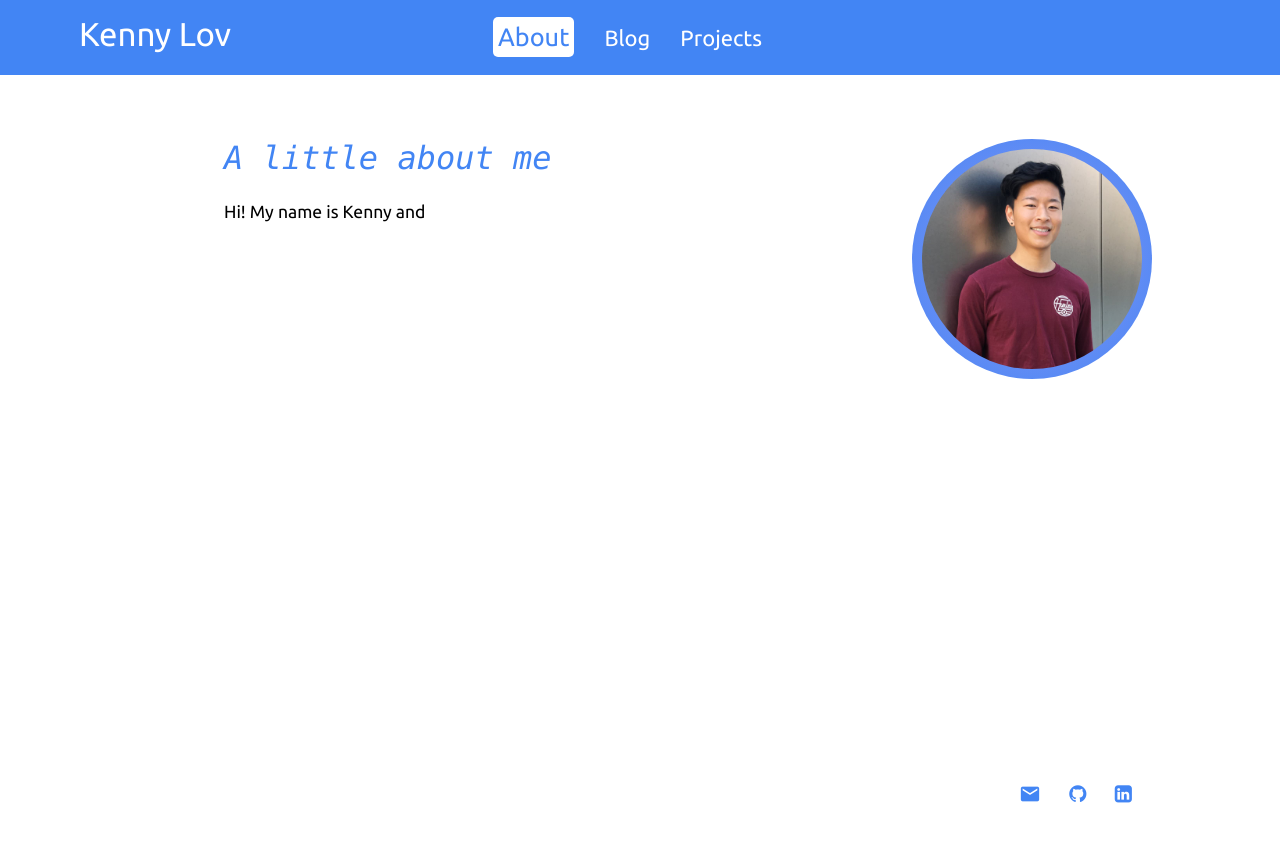
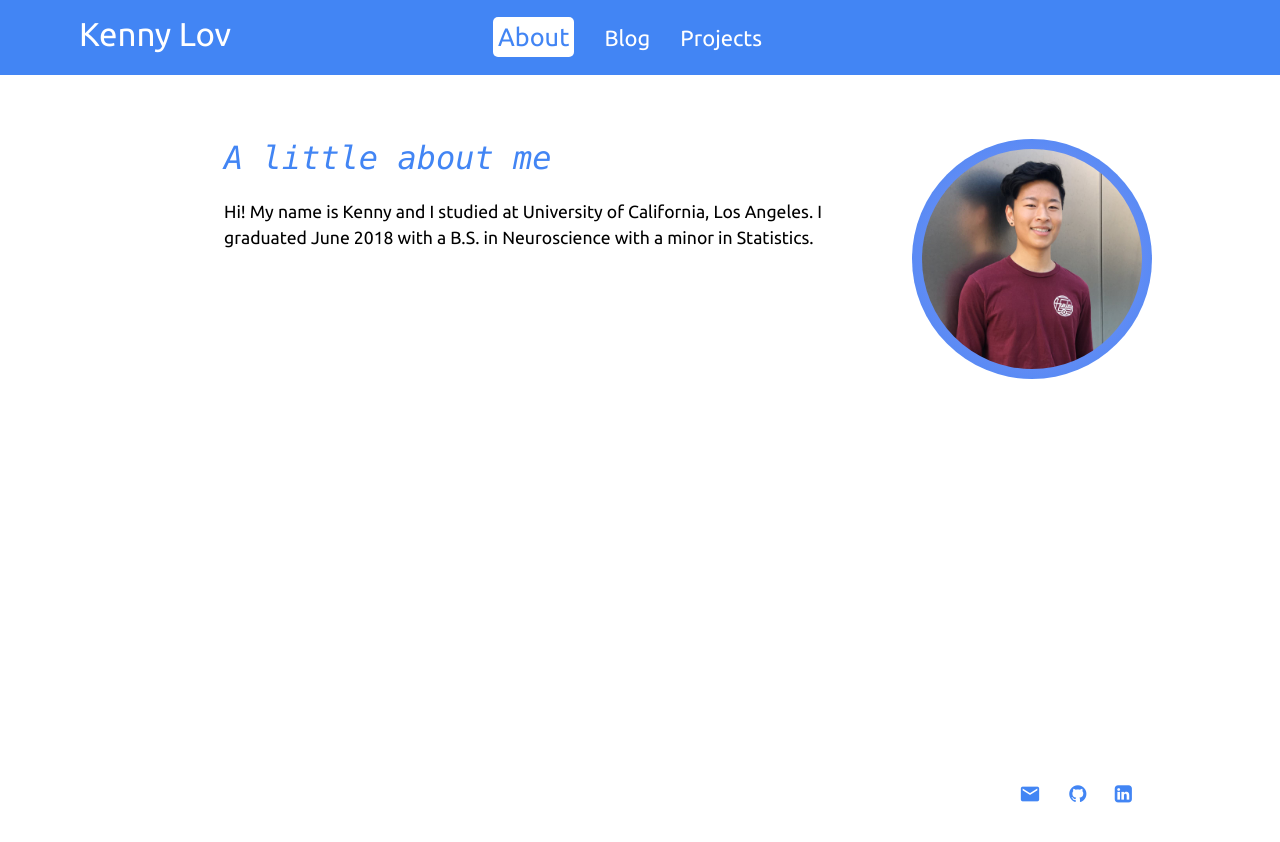
Before and after one commit to clfkenny/clfkenny.github.io, a Jekyll site: the page built from about/index.md, in a window 1280 px wide. Shown: the top 842 px of the page. Built offline with Jekyll 4.4.1, drawn with Linux system fonts in a browser that asks for light colours; some web fonts are replaced.

Commit message:
editing kmeans

```diff
--- a/about/index.md
+++ b/about/index.md
@@ -54,7 +54,8 @@ img#me{
 # *A little about me*
 
 <p style = "margin-right: 0px; width: 80%;">
-Hi! My name is Kenny and  <br><br>
+Hi! My name is Kenny and I studied at University of California, Los Angeles. I graduated June 2018 with a B.S. in Neuroscience with a minor in Statistics.
+ <br><br>
 
 
 <!-- If you had asked me five years ago what my career goals were, I would have told you that I had my eyes set on becoming a medical doctor. Oh, how naïve I was back then. Although I find neuroscience and the brain exceptionally fascinating, I can no longer see myself pursuing a career in medicine because I can't say it's where my passion lies. I must say, however, that it was through this facet of neuroscience and research that led me to discover something I'm truly passionate about - <i>data</i>. <br> <br>
```
Also changed, not shown: other parts of about/index.md (+0 -1 lines).
